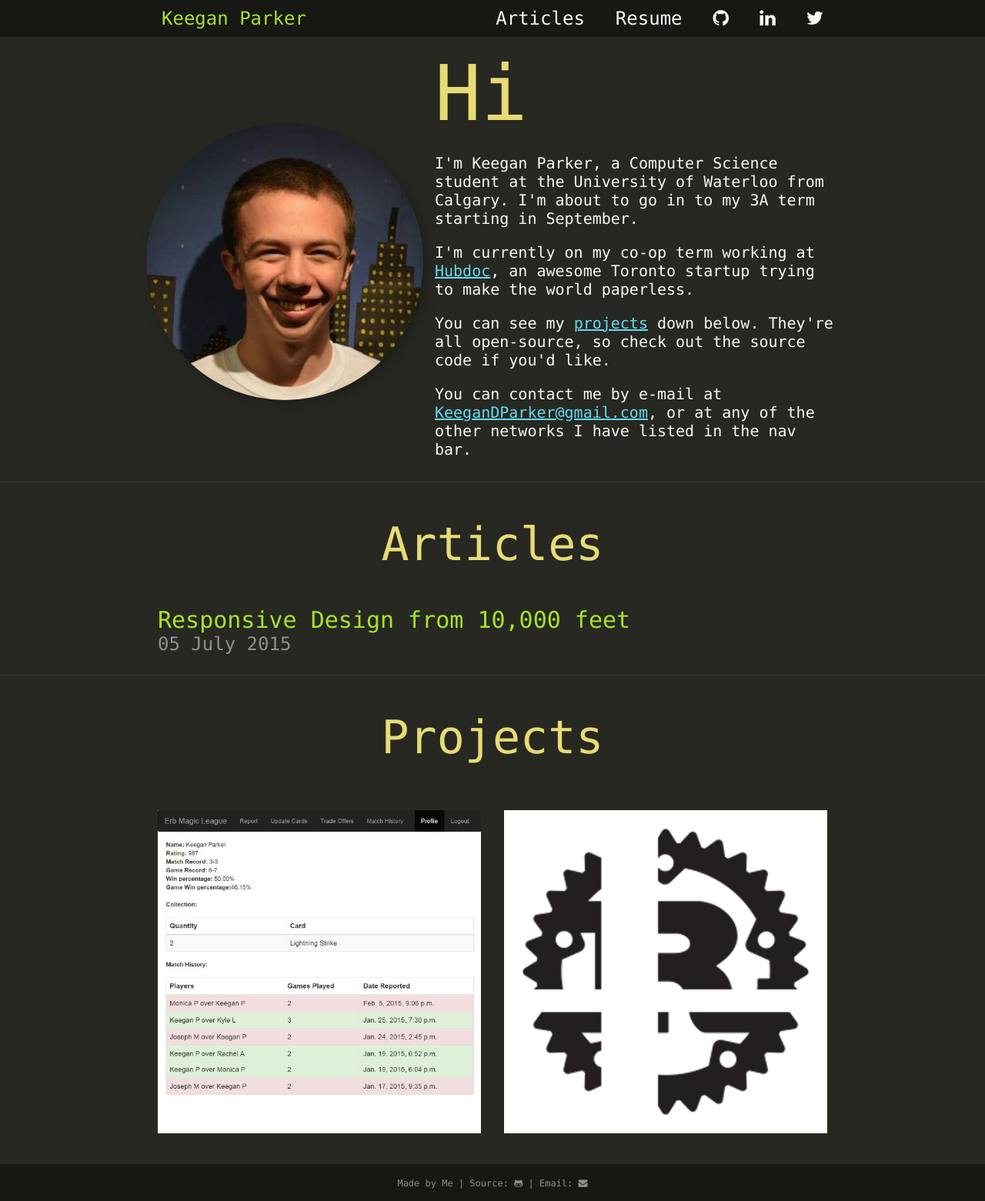
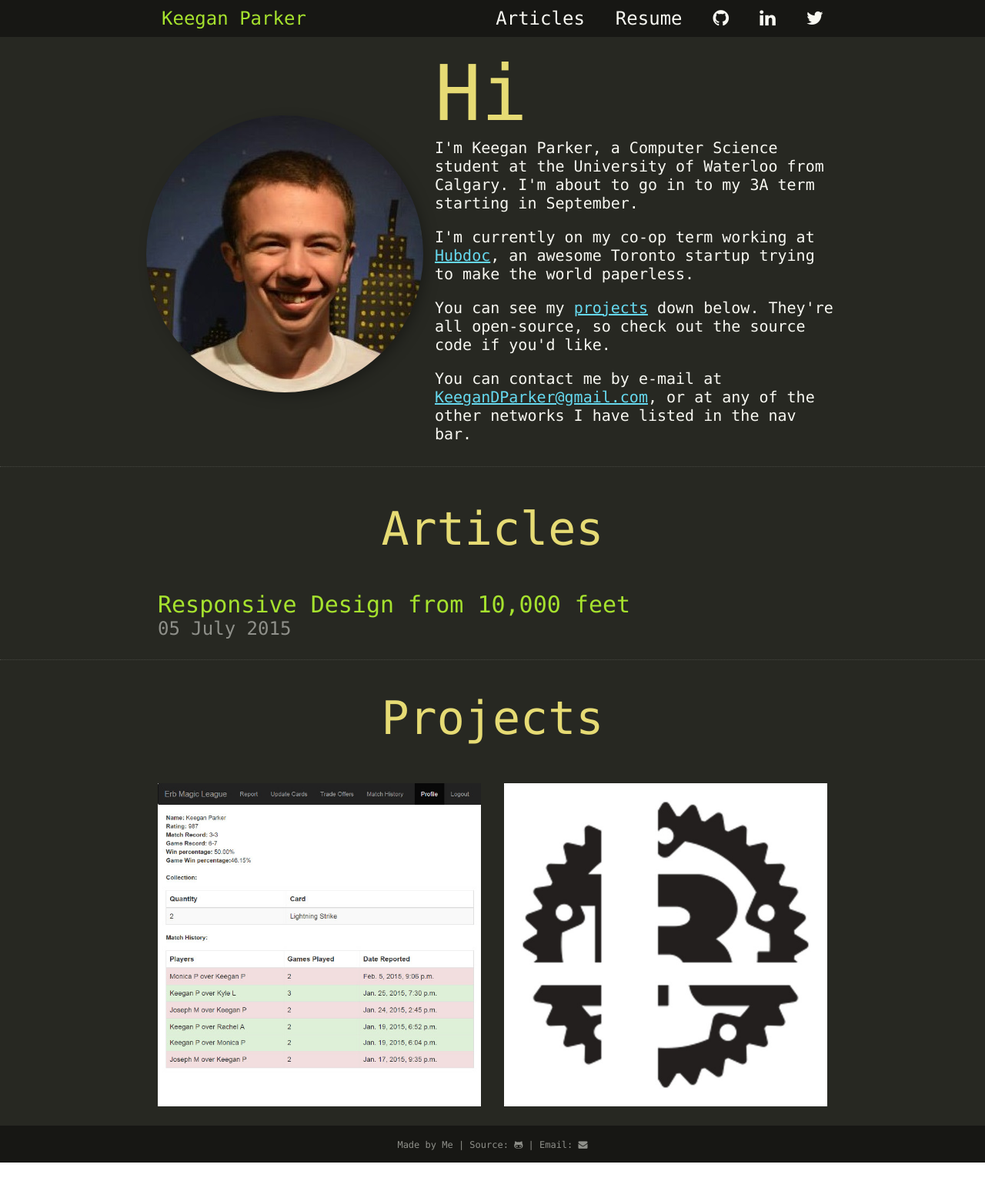
Before and after one commit to kdparker/kdparker.github.io, a Jekyll site: the page built from index.html, in a window 1280 px wide. Shown: the whole page at 77% size. Built offline with Jekyll 4.4.1, drawn with Linux system fonts in a browser that asks for light colours; nearby versions of some CDN libraries; after the commit the page ends 1511 px from its top, so only the background shows below that.

Commit message:
Flexbox fix for safari, google analytics script, tweak to p tags in intro

```diff
--- a/css/main.css
+++ b/css/main.css
@@ -81,6 +81,7 @@
 }
 
 #hi {
+    display: inline-block;
     color: rgb(230, 219, 116);
 }
 
@@ -125,13 +126,14 @@
 
     display: flex;
     flex-direction: row;
-
-    flex-wrap: wrap;
 }
 
 .flex > div {
-    display: inline-block;
+    display: -webkit-flex; /* Safari */
+    -webkit-flex-wrap: wrap; /* Safari 6.1+ */
+    display: flex;
     flex-wrap: wrap;
+
     -moz-flex: 1 1 auto;
     -webkit-flex: 1 1 auto;
     flex: 1 1 auto;
@@ -253,6 +255,10 @@
     margin-left: 15px;
 }
 
+#intro p {
+    margin-top: 0px;
+}
+
 #hi {
     width: 100%;
     font-size: 100px;
@@ -308,10 +314,7 @@
     width: calc((100% - 60px) / 2);
     min-width: calc((100% - 60px) / 2);
     max-width: calc((100% - 60px) / 2);
-    margin-top: 30px;
-    margin-bottom: 30px;
-    margin-right: 15px;
-    margin-left: 15px;
+    margin: 15px;
 }
 
 .project-photo:last-child {
@@ -354,7 +357,7 @@
 }
 
 
-.content > .header {
+.header {
     width: 100%;
     max-width: 100%;
     min-width: 100%;
--- a/index.html
+++ b/index.html
@@ -35,8 +35,8 @@
     </div>
 
     <div class="content-container" id="projects-container">
+        <div class="header" id="projects">Projects</div>
         <div class="content flex">
-            <div class="header" id="projects">Projects</div>
             <div class="project-photo">
                 <img src="/images/erbmagicleague.jpg" />
                 <div class="project-info">
```
Also changed, not shown: _includes/header.html (+9 -0 lines), _posts/2015-07-05-responsivedesign10000feet.md (+4 -4 lines).
